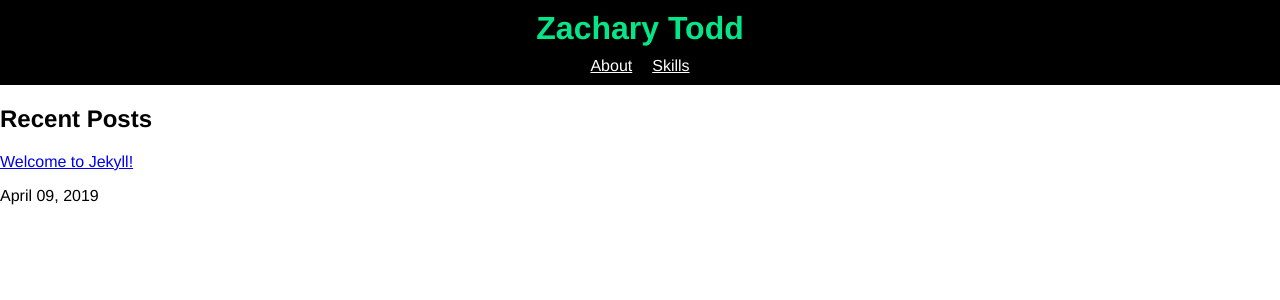
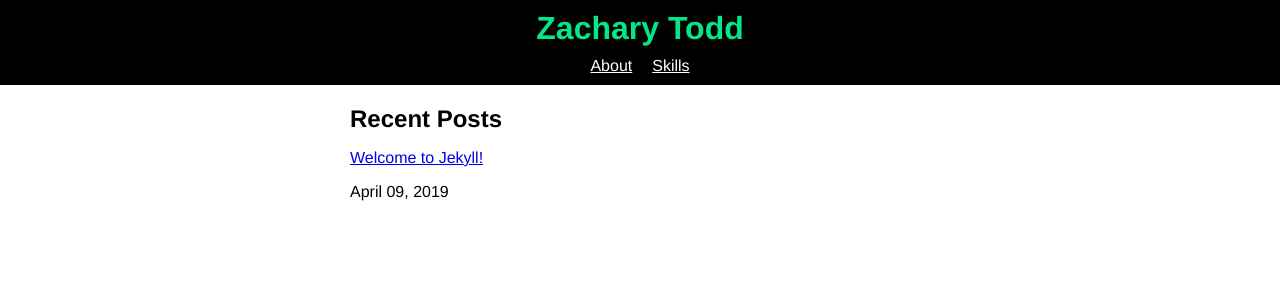
Before and after one commit to zttodd/personal-website, a Jekyll site: the page built from index.md, in a window 1280 px wide. Shown: the top 300 px of the page. Built offline with Jekyll 4.4.1, drawn with Linux system fonts in a browser that asks for light colours.

Commit message:
Add main/section/content styles
- Set width and max width for main content area.
- Removed margin and padding for all heading levels.
- Set margin-top for section sibling.

```diff
--- /dev/null
+++ b/_sass/content.scss
@@ -0,0 +1,19 @@
+main {
+  padding: 20px;
+}
+
+@media only screen and (min-width: 768px) {
+  main,
+  section {
+    margin: 0 auto;
+  }
+
+  main {
+    max-width: 1000px;
+    width: 75vw;
+  }
+
+  section {
+    max-width: 580px;
+  }
+}
--- a/_sass/global.scss
+++ b/_sass/global.scss
@@ -1,7 +1,21 @@
 body {
   margin: 0;
+}
+
+h1,
+h2,
+h3,
+h4,
+h5,
+h6 {
+  margin: 0;
+  padding: 0;
 }
 
 a:focus {
   outline: 2px solid $purple;
 }
+
+section + section {
+  margin-top: 24px;
+}
--- a/assets/css/site.scss
+++ b/assets/css/site.scss
@@ -6,3 +6,4 @@
 
 @import "global";
 @import "header";
+@import "content";
```
